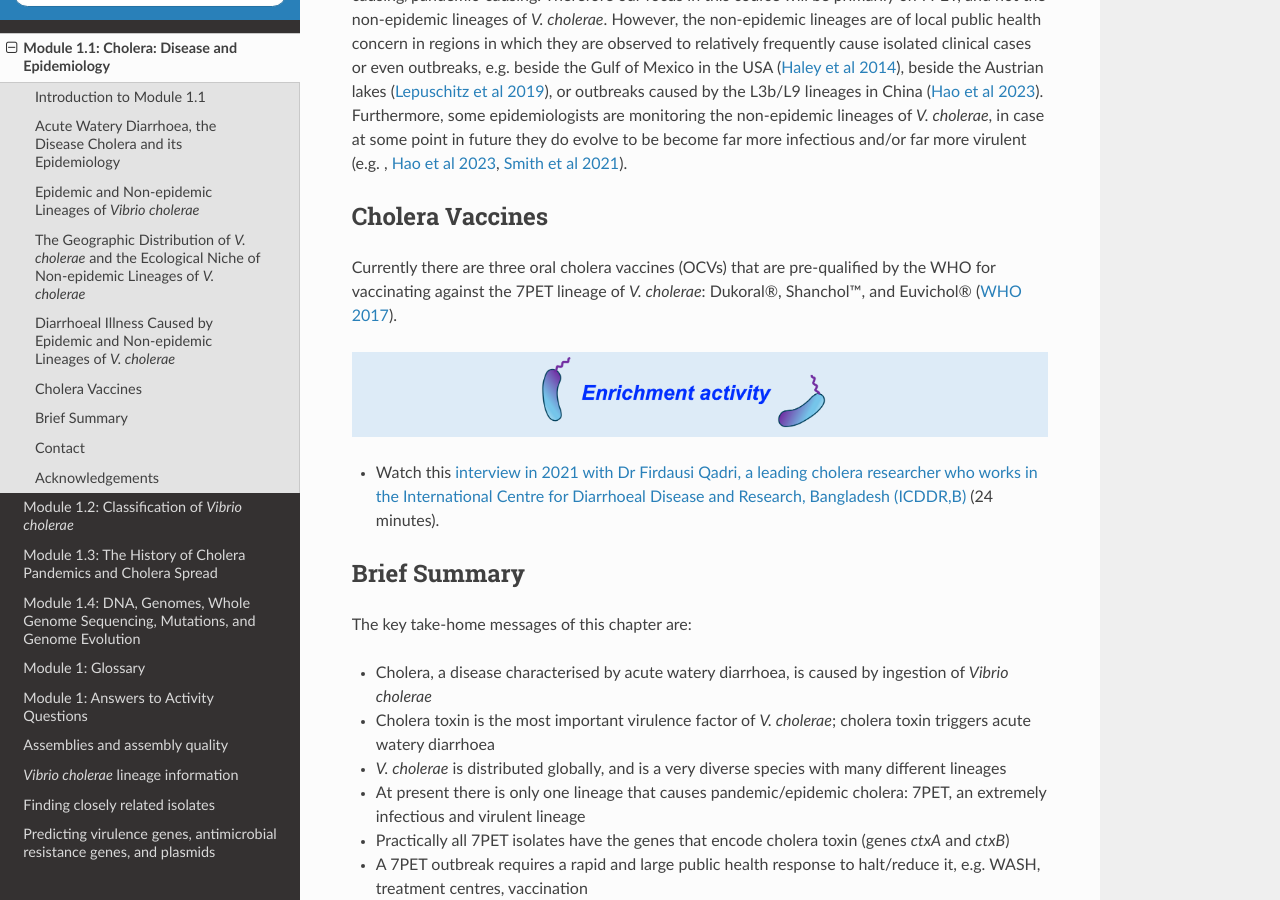
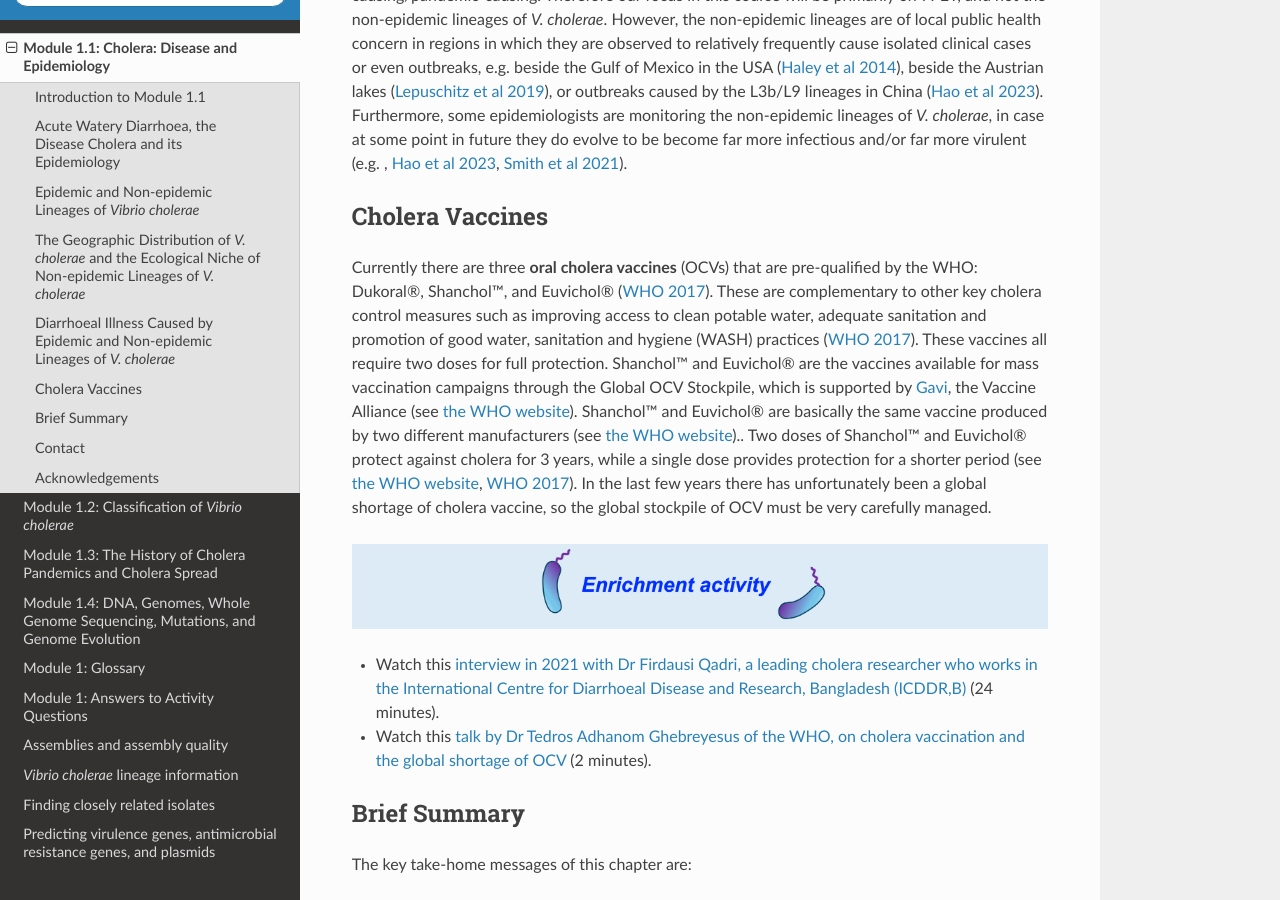
Before and after one commit to avrilcoghlan/cholerabook, a Sphinx documentation site: the page built from docs/source/vibriogenomes.rst, in a window 1280 px wide and 900 px high, scrolled down 11559 px. Built offline with Sphinx 7.4.7 and the Read the Docs theme 2.0.0, drawn with Linux system fonts in a browser that asks for light colours.

Commit message:
Update vibriogenomes.rst

```diff
--- a/docs/source/vibriogenomes.rst
+++ b/docs/source/vibriogenomes.rst
@@ -413,17 +413,31 @@ do evolve to be become far more infectious and/or far more virulent (e.g. , `Hao
 Cholera Vaccines
 ----------------
 
-Currently there are three oral cholera vaccines (OCVs) that are pre-qualified by the WHO for vaccinating against the 7PET lineage of *V. cholerae*:
-Dukoral®, Shanchol™, and Euvichol® (`WHO 2017`_).
+Currently there are three **oral cholera vaccines** (OCVs) that are pre-qualified by the WHO: Dukoral®, Shanchol™, and Euvichol® (`WHO 2017`_).
+These are complementary to other key cholera control measures such as
+improving access to clean potable water, adequate sanitation and promotion of good water, sanitation and hygiene (WASH) practices (`WHO 2017`_).
+These vaccines all require two doses for full protection. Shanchol™ and Euvichol® are the vaccines available for mass vaccination campaigns
+through the Global OCV Stockpile, which is supported by `Gavi`_,  the Vaccine Alliance (see `the WHO website`_).
+Shanchol™ and Euvichol® are basically the same vaccine produced by two different manufacturers (see `the WHO website`_)..
+Two doses of Shanchol™ and Euvichol® protect against cholera for 3 years, while a single dose provides protection for a shorter period (see `the WHO website`_, `WHO 2017`_).
+In the last few years there has unfortunately been a global shortage of cholera vaccine, so the global stockpile of OCV must be very carefully managed.
 
 .. _WHO 2017: https://iris.who.int/bitstream/handle/10665/258763/WER9234.pdf?sequence=1
+
+.. _Gavi: https://www.gavi.org/
+
+.. _the WHO website: https://www.who.int/teams/immunization-vaccines-and-biologicals/diseases/cholera
 
 .. image:: Activity.png
   :width: 1050
 
 * Watch this `interview in 2021 with Dr Firdausi Qadri, a leading cholera researcher who works in the International Centre for Diarrhoeal Disease and Research, Bangladesh (ICDDR,B)`_  (24 minutes).
 
+* Watch this `talk by Dr Tedros Adhanom Ghebreyesus of the WHO, on cholera vaccination and the global shortage of OCV`_ (2 minutes).
+
 .. _interview in 2021 with Dr Firdausi Qadri, a leading cholera researcher who works in the International Centre for Diarrhoeal Disease and Research, Bangladesh (ICDDR,B): https://www.youtube.com/watch?v=AmuXQzZW58M
+
+.. _talk by Dr Tedros Adhanom Ghebreyesus of the WHO, on cholera vaccination and the global shortage of OCV: https://www.youtube.com/watch?v=F1mbjfclMkA
 
 Brief Summary
 -------------
```
